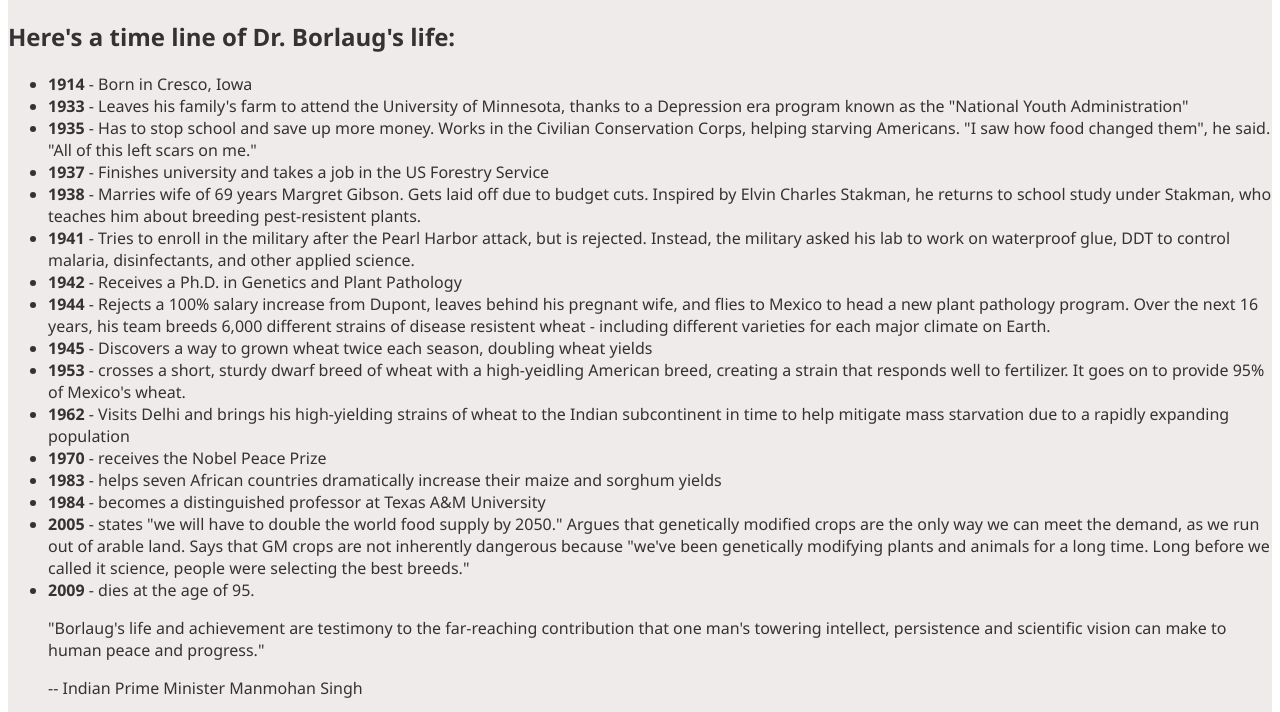
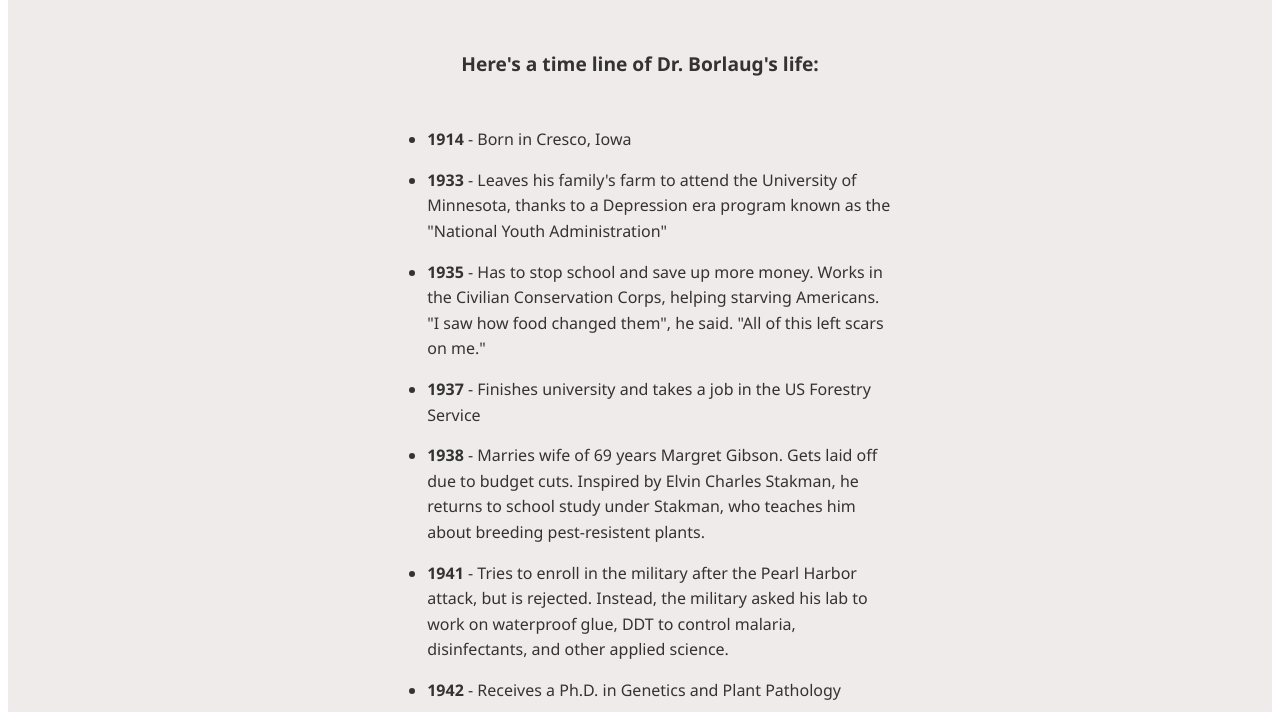
Before and after one commit to kulonik/tribute-page, a plain HTML site: page index.html in a window 1280 px wide. Shown: the part 603-1315 px from the top of the page. Drawn offline with Linux system fonts and the light colour scheme.

Commit message:
feat: add style to section in css file

```diff
--- a/index.html
+++ b/index.html
@@ -15,6 +15,7 @@
       <h1>Dr. Norman Borlaug</h1>
       <p>The man who saved a billion lives</p>
     </div>
+
     <div id="img-div">
       <figure>
         <img id="image" src="https://cdn.freecodecamp.org/testable-projects-fcc/images/tribute-page-main-image.jpg"
@@ -23,6 +24,7 @@
           increase wheat yields - part of his life-long war on hunger.</figcaption>
       </figure>
     </div>
+
     <section id="tribute-info">
       <h2>
         Here's a time line of Dr. Borlaug's life:
@@ -64,11 +66,11 @@
 
         <p>-- Indian Prime Minister Manmohan Singh</p>
       </blockquote>
-      <div id="more-info">
-        If you have time, you should read more about this incredible human being on his <a id="tribute-link"
-          href="https://en.wikipedia.org/wiki/Norman_Borlaug" target="_blank"> Wikipedia entry</a>.
-      </div>
     </section>
+    <div id="more-info">
+      If you have time, you should read more about this incredible human being on his <a id="tribute-link"
+        href="https://en.wikipedia.org/wiki/Norman_Borlaug" target="_blank"> Wikipedia entry</a>.
+    </div>
   </main>
 </body>
 
--- a/styles.css
+++ b/styles.css
@@ -1,6 +1,7 @@
 body {
   background: #fff;
   padding-top: 20px;
+  padding-bottom: 20px;
   font-family: "Segoe UI", Tahoma, Geneva, Verdana, sans-serif;
   color: #343232;
 }
@@ -44,3 +45,26 @@ img {
   text-align: center;
   margin-top: 20px;
 }
+
+#tribute-info {
+  width: 40%;
+  margin: auto;
+}
+
+h2 {
+  font-size: 1.2em;
+  margin: 50px auto;
+  text-align: center;
+}
+
+li {
+  line-height: 1.6em;
+  margin-bottom: 15px;
+}
+
+blockquote {
+  font-style: italic;
+  font-size: 0.95em;
+  margin-top: 40px;
+  margin-bottom: 40px;
+}
```
